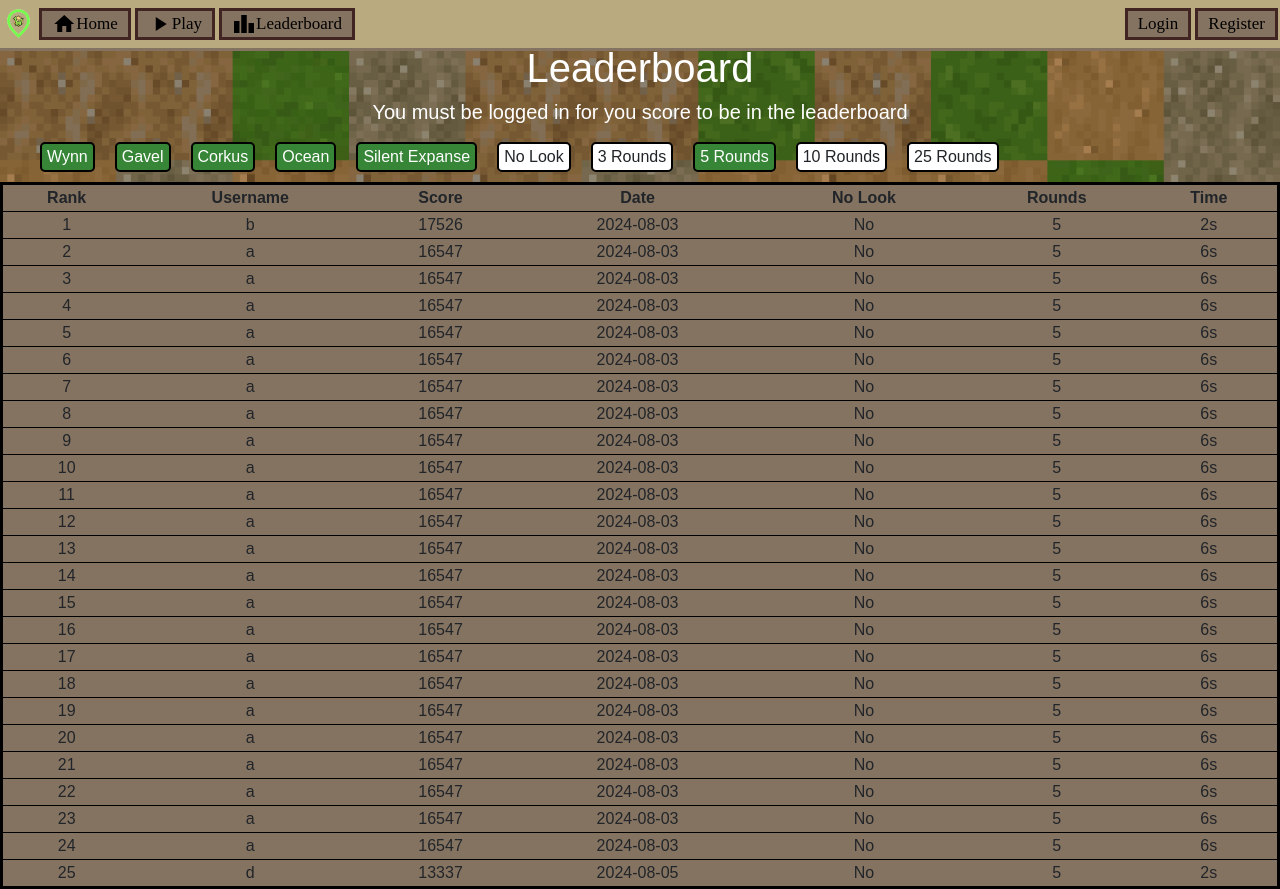
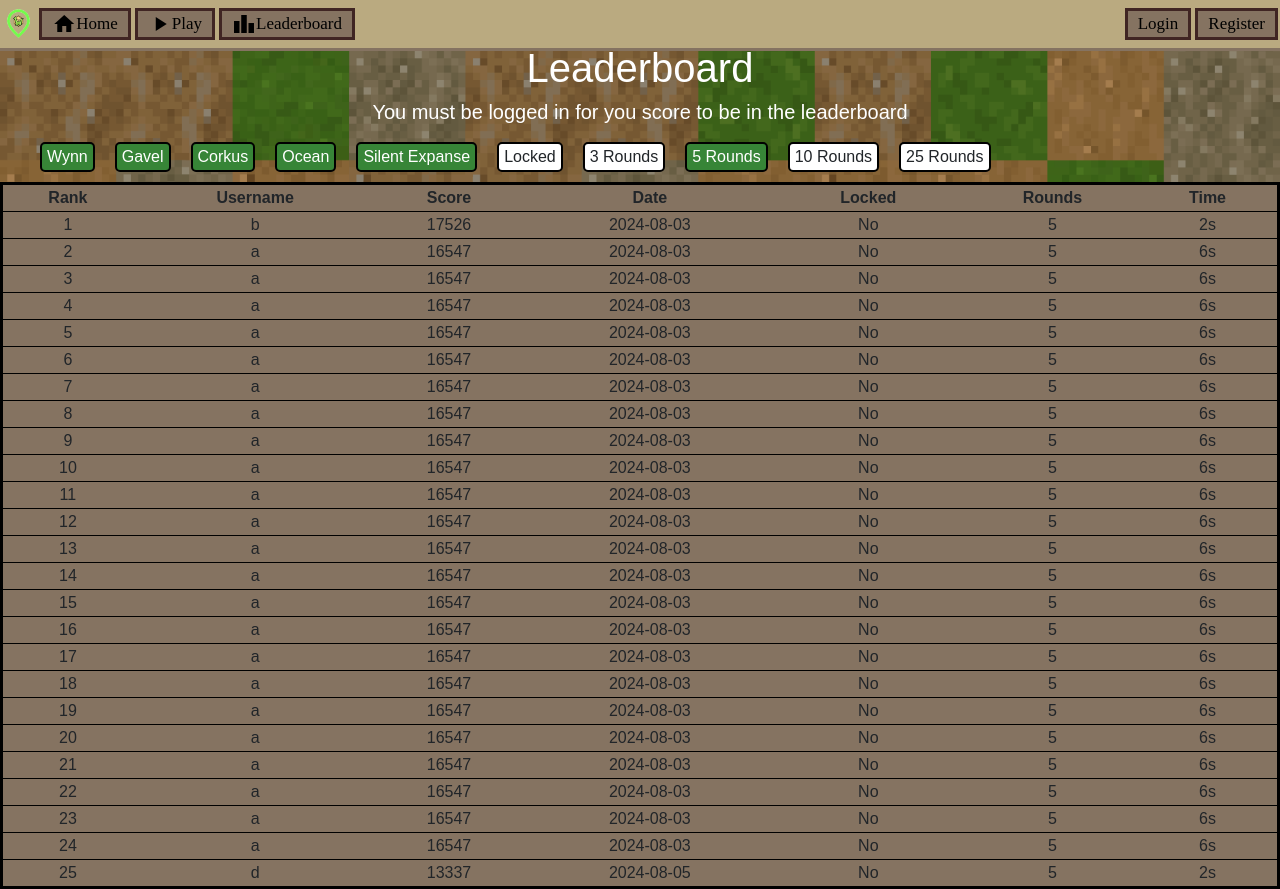
Before and after one commit to Larree17/WynnguessrChallenge, a Flask app: page /leaderboard in a window 1280 px wide. Run offline with Flask 2, Linux system fonts and the light colour scheme; data comes from the database, SQL or seed files in the repository; some libraries are stand-ins or nearby versions.

Commit message:
changed filters to locked

```diff
--- a/templates/leaderboard.html
+++ b/templates/leaderboard.html
@@ -18,7 +18,7 @@
         <input type="checkbox" id="silent-expanse" checked="true" value="silent-expanse">
         <label for="silent-expanse" class="filter-option" >Silent Expanse</label>
         <input type="checkbox" id="no-look" value="no-look">
-        <label for="no-look" class="filter-option" >No Look</label>
+        <label for="no-look" class="filter-option" >Locked</label>
         <input type="radio" id="three-rounds" name="rounds" value="three">
         <label for="three-rounds" class="filter-option" >3 Rounds</label>
         <input type="radio" id="five-rounds" name="rounds" checked="true" value="five">
@@ -38,7 +38,7 @@
                 <th class="leaderboard-header">Username</th>
                 <th class="leaderboard-header">Score</th>
                 <th class="leaderboard-header">Date</th>
-                <th class="leaderboard-header">No Look</th>
+                <th class="leaderboard-header">Locked</th>
                 <th class="leaderboard-header">Rounds</th>
                 <th class="leaderboard-header">Time</th>
             </tr>
--- a/templates/profile.html
+++ b/templates/profile.html
@@ -21,7 +21,7 @@
         <input type="checkbox" id="silent-expanse" checked="true" value="silent-expanse">
         <label for="silent-expanse" class="filter-option" >Silent Expanse</label>
         <input type="checkbox" id="no-look" value="no-look">
-        <label for="no-look" class="filter-option" >No Look</label>
+        <label for="no-look" class="filter-option" >Locked</label>
         <input type="radio" id="three-rounds" name="rounds" value="three">
         <label for="three-rounds" class="filter-option" >3 Rounds</label>
         <input type="radio" id="five-rounds" name="rounds" checked="true" value="five">
@@ -41,7 +41,7 @@
                 <th class="leaderboard-header">Username</th>
                 <th class="leaderboard-header">Score</th>
                 <th class="leaderboard-header">Date</th>
-                <th class="leaderboard-header">No Look</th>
+                <th class="leaderboard-header">Locked</th>
                 <th class="leaderboard-header">Rounds</th>
                 <th class="leaderboard-header">Time</th>
             </tr>
```
